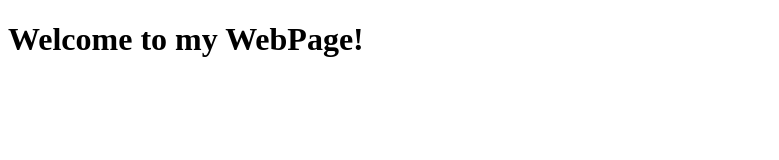
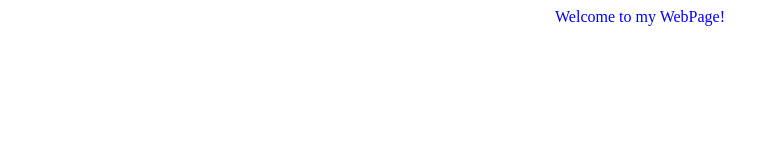
Before and after one commit to MatthewProjects/Mysite, a plain HTML site: page index.html in a window 1280 px wide. Shown: the whole page, without its empty margins (0-779 px from the left). Drawn offline with Linux system fonts and the light colour scheme.

Commit message:
added inline css component

```diff
--- a/index.html
+++ b/index.html
@@ -5,7 +5,7 @@
   <meta name="viewport" content="width=device-width, initial-scale=1.0">
   <title>My site</title>
 </head>
-<body>
+<body style="color:blue;text-align:center;"
   <h1>Welcome to my WebPage!</h1>
 </body>
 </html>
```
